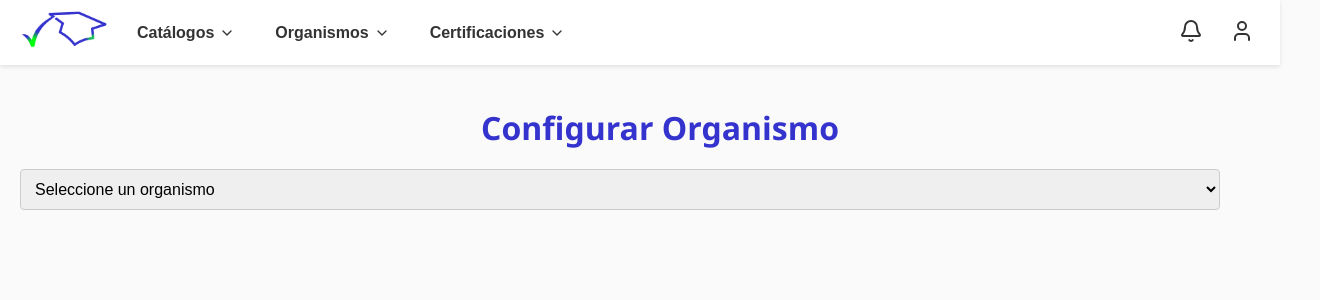
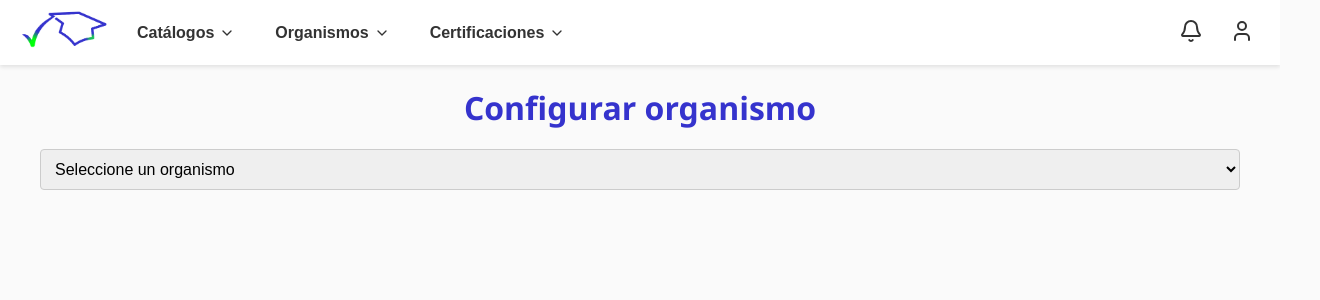
Before and after one commit to liliasoto/macps, a React (Create React App) app: page /organismos/configurar in a window 1280 px wide. Shown: the top 300 px of the page, 1320 px wide, since content can reach past the window. Built offline with nearby package versions, Linux system fonts and the light colour scheme.

Commit message:
Small details

```diff
--- a/src/components/configOrganism.tsx
+++ b/src/components/configOrganism.tsx
@@ -88,7 +88,7 @@ const ConfigOrganism: React.FC = () => {
     <div className="main-container">
       <Bar />
       <main className="config-org-content">
-        <h1>Configurar Organismo</h1>
+        <h1>Configurar organismo</h1>
         <select
           value={selectedOrganismId || ""}
           onChange={(e) => setSelectedOrganismId(Number(e.target.value))}
--- a/src/components/createProcess.tsx
+++ b/src/components/createProcess.tsx
@@ -39,7 +39,7 @@ const CreateProcess: React.FC = () => {
     <div className="main-container">
       <Bar />
       <main className="create-process-content">
-        <h1>Crear Proceso de Certificación</h1>
+        <h1>Crear proceso de certificación</h1>
         <form onSubmit={handleSubmit} className="create-process-form">
           <div className="form-group">
             <label htmlFor="carrera">Carrera</label>
--- a/src/components/users.tsx
+++ b/src/components/users.tsx
@@ -126,7 +126,7 @@ const Users: React.FC = () => {
     <div className="main-container">
       <Bar />
       <main className="users-main-content">
-        <h1>Gestión de Usuarios</h1>
+        <h1>Gestión de usuarios</h1>
         <div className="users-controls">
           <select
             name="Departamentos"
--- a/src/styles/configStyles.css
+++ b/src/styles/configStyles.css
@@ -5,10 +5,9 @@
     margin: 0 auto;
   }
 
-  .config-org-content > * {
+  .config-org-content{
     max-width: 1200px;
-    margin-left: auto;
-    margin-right: auto;
+    padding: 0px;
   }
 
   h1 {
@@ -17,14 +16,15 @@
     text-align: center;
   }
 
-  .organism-select,
-  .sub-select {
+  .organism-select{
     width: 100%;
     padding: 10px;
     margin-bottom: 20px;
     border: 1px solid #ccc;
     border-radius: 4px;
     font-size: 16px;
+    display: flex;
+    justify-content: center;
   }
 
   .config-section {
@@ -32,6 +32,12 @@
     border: 1px solid #e0e0e0;
     border-radius: 4px;
     overflow: hidden;
+  }
+
+  h2 {
+    color: #3533cd;
+    margin-bottom: 20px;
+    font-size: large;
   }
 
   .config-section h2 {
@@ -46,6 +52,18 @@
 
   .editable-section {
     padding: 20px;
+  }
+
+  .sub-select {
+    width: fit-content;
+    padding: 10px;
+    margin: 20px;
+    margin-bottom: 10px;
+    border: 1px solid #ccc;
+    border-radius: 4px;
+    font-size: 16px;
+    display: flex;
+    justify-content: center;
   }
 
   .navigation-controls {
@@ -72,7 +90,7 @@
   }
 
   textarea {
-    width: 100%;
+    width: 98%;
     height: 100px;
     padding: 10px;
     margin-bottom: 10px;
```
